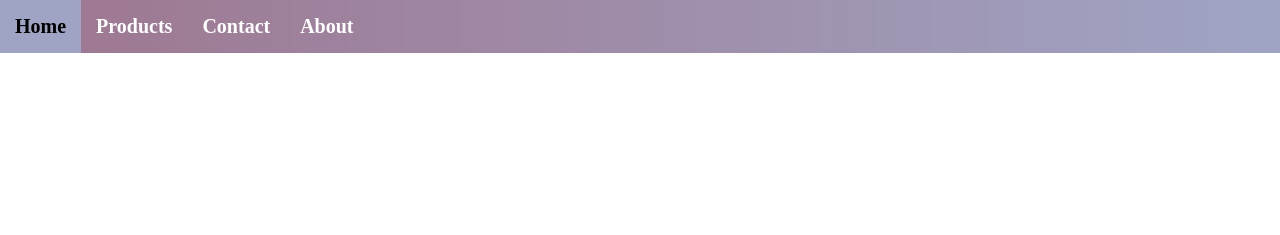
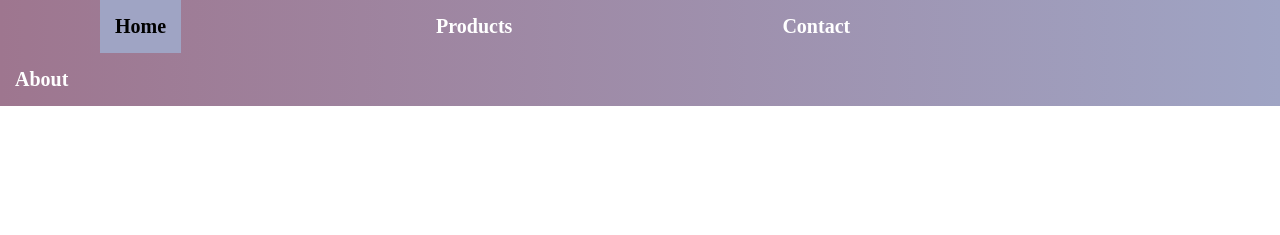
Before and after one commit to ossrndc/Project-1-Web-Dev, a plain HTML site: page index.html in a window 1280 px wide. Shown: the top 235 px of the page. Drawn offline with Linux system fonts and the light colour scheme.

Commit message:
"navigation bar"

```diff
--- a/style.css
+++ b/style.css
@@ -29,6 +29,8 @@
   color: white;
   text-align: center;
   padding: 15px;
+  margin-right: 240px;
+
   text-decoration: none;
   font-size: 20px;
   font-weight:bolder;
@@ -42,6 +44,7 @@
 
 .nav a.active {
   background-color:#9FA4C4;
+  margin-left: 100px;
   color:black;
 }
 .heading{
```
